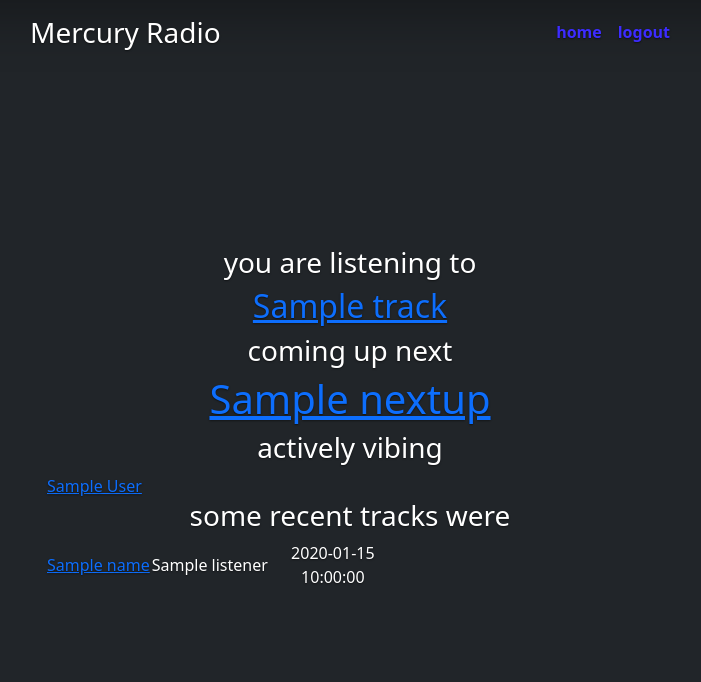
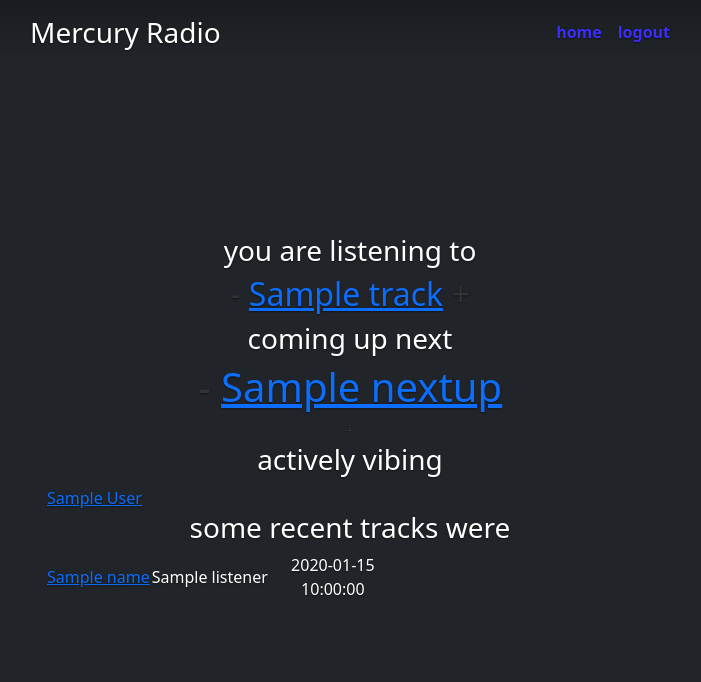
Before and after one commit to mhglover/mercury, a Python web app: template templates/index.html in a window 1280 px wide. Shown: the top 682 px of the page, without its empty margins (290-991 px from the left). Run offline with Jinja, Linux system fonts and the light colour scheme; the template is opened without the code that fills it: most values are stand-ins (such as "Sample title", 1, 10 or a date in 2020).

Commit message:
feat(index): add raters to nowplaying and upcoming

```diff
--- a/templates/index.html
+++ b/templates/index.html
@@ -4,12 +4,20 @@
 <h3>you are listening to</h3>
 
 {% if w.track.trackname != w.nextup.trackname and w.track.trackname is not none %}
-<h2><a href="/track/{{w.track.track_id}}" class="{{w.track.color}}">{{ w.track.trackname }}</a></h2>
+<h2>
+    <a href="/track/{{w.track.track_id}}/rate/{{w.track.rating - 1}}" class="rater">-</a>
+    <a href="/track/{{w.track.track_id}}" class="{{w.track.color}}">{{ w.track.trackname }}</a>
+    <a href="/track/{{w.track.track_id}}/rate/{{w.track.rating + 1}}" class="rater">+</a>
+
+</h2>
 
 <h3>coming up next</h3>
 {% endif %}
 
-<h1><a href="/track/{{w.nextup.track_id}}" class="{{w.nextup.color}}">{{ w.nextup.trackname }}</a></h1>
+<h1>
+    <a href="/track/{{w.nextup.track_id}}/rate/{{w.nextup.rating - 1}}" class="rater">-</a>
+    <a href="/track/{{w.nextup.track_id}}" class="{{w.nextup.color}}">{{ w.nextup.trackname }}</a></h1>
+    <a href="/track/{{w.nextup.track_id}}/rate/{{w.nextup.rating + 1}}" class="rater">+</a>
 
 {% if w.users|length > 0 %}
 <h3>actively vibing</h3>
```
